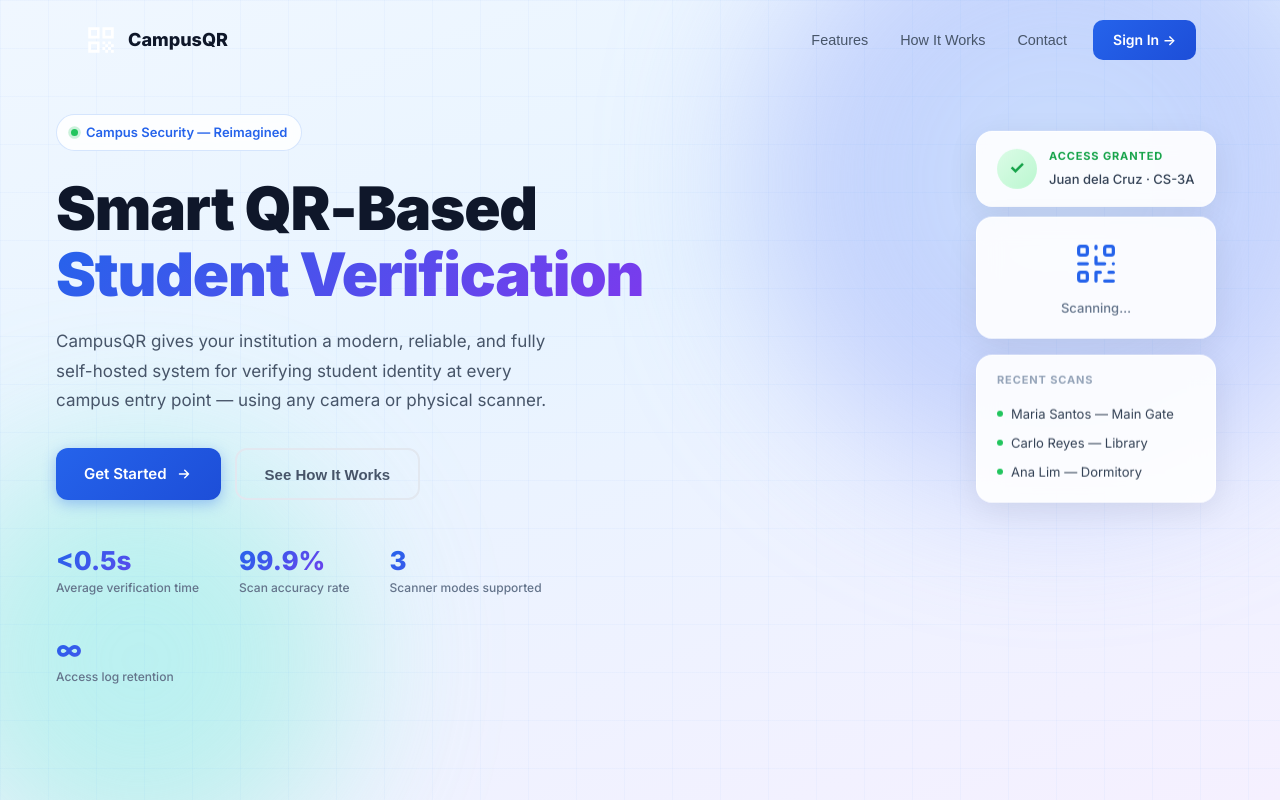
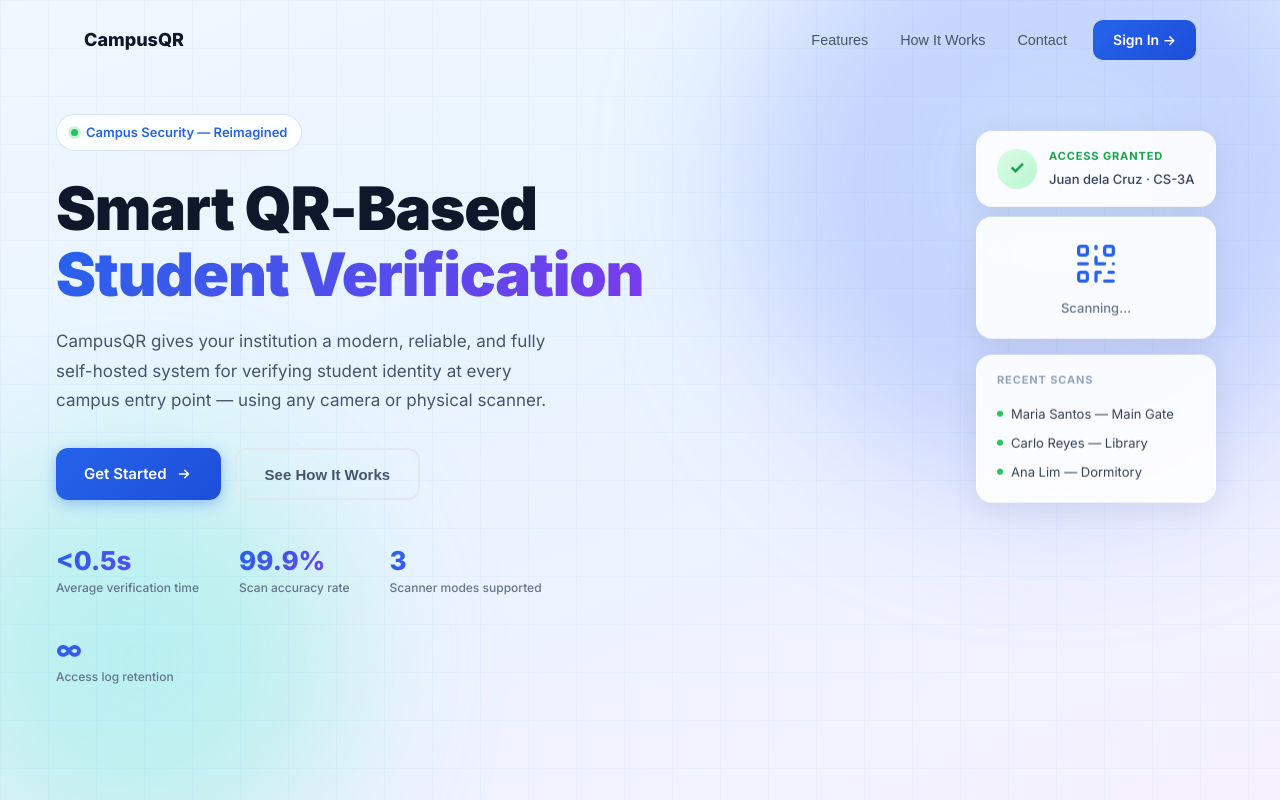
Before and after one commit to ronald2117/CampusQR, a React (Vite) app in the folder client/: page / in a window 1280 px wide. Shown: the top 800 px of the page. Built offline with nearby package versions, Linux system fonts and the light colour scheme; no server answers.

Commit message:
Remove logo image from LandingPage component for future implementation

```diff
--- a/client/src/pages/LandingPage.jsx
+++ b/client/src/pages/LandingPage.jsx
@@ -202,7 +202,7 @@ const LandingPage = () => {
       <nav className={`lp-nav ${navScrolled ? 'scrolled' : ''}`}>
         <div className="lp-nav-inner">
           <a className="lp-nav-brand" href="#hero">
-            <img src={logo} alt="CampusQR logo" />
+            {/* <img src={logo} alt="CampusQR logo" /> */}
             <span>CampusQR</span>
           </a>
 
```
